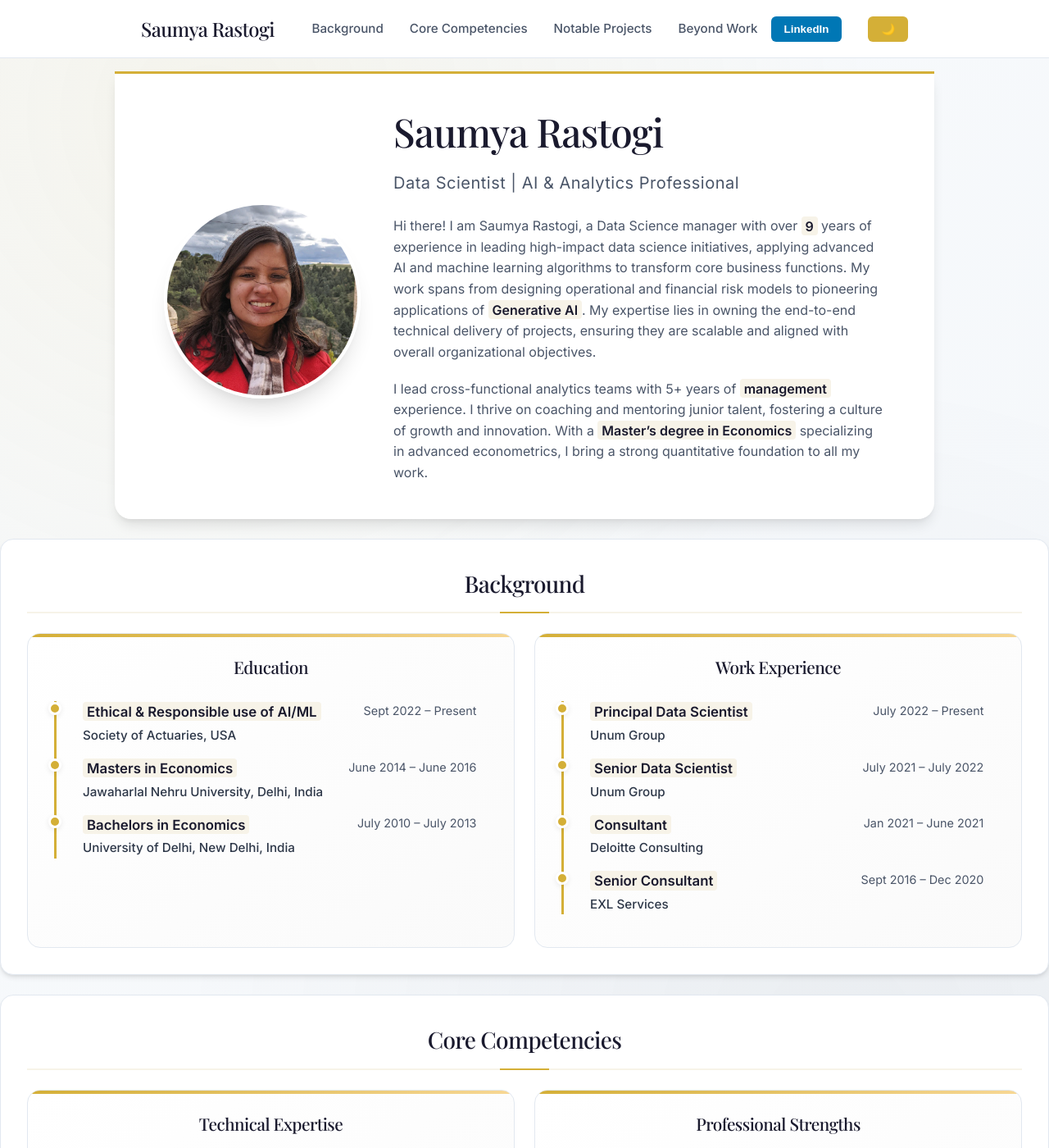
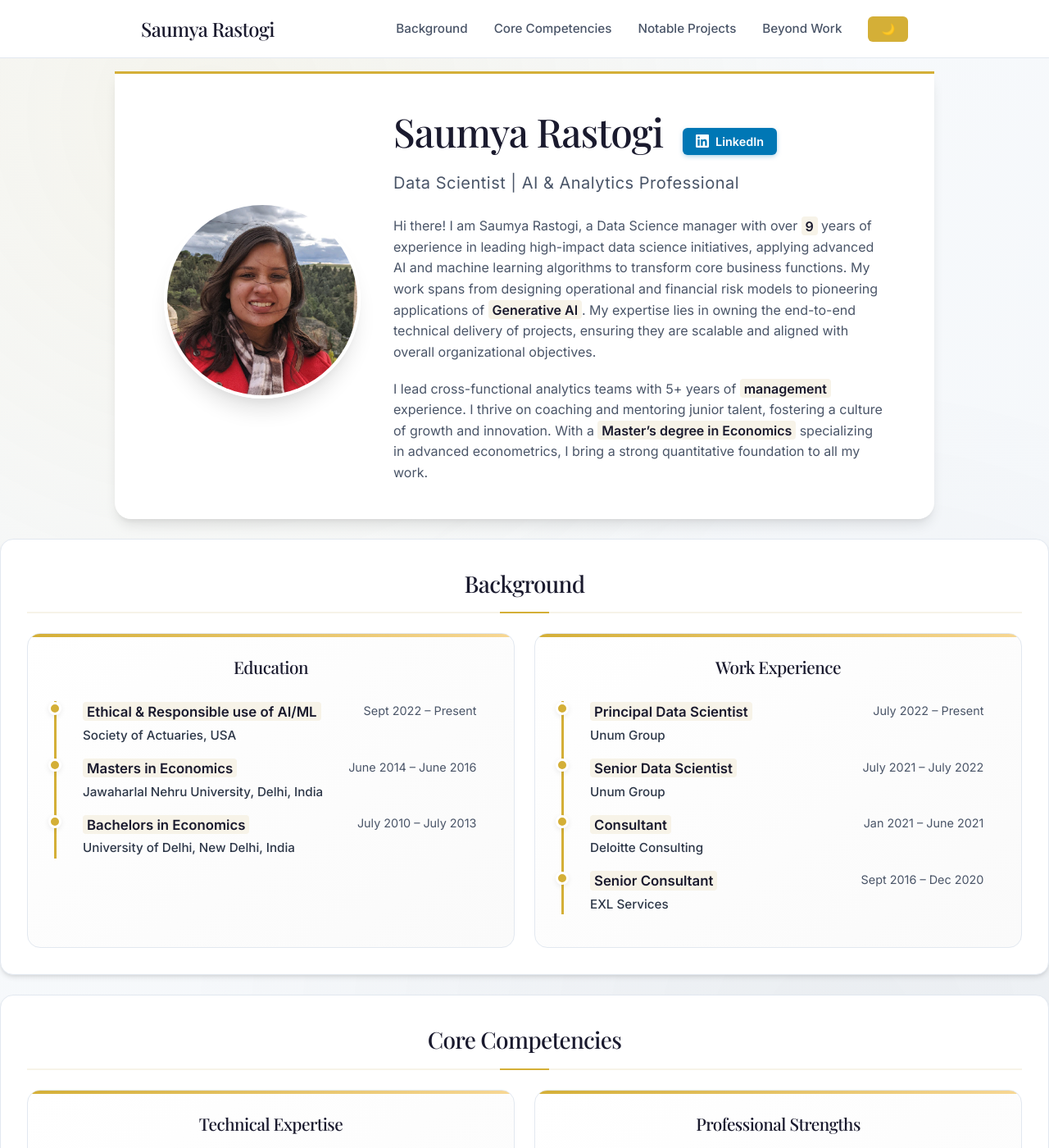
Before and after one commit to SaumyaRstgi/SaumyaRstgi.github.io, a Jekyll site: the page built from index.md, in a window 1280 px wide and 1400 px high. Shown: the whole window at 82% size. Built offline with Jekyll 4.4.1, drawn with Linux system fonts in a browser that asks for light colours.

Commit message:
Reposition LinkedIn button next to name with horizontal design
- Move LinkedIn button from navigation to profile header next to name
- Transform from circular icon-only to horizontal button with text
- Add baseline alignment with name for professional appearance
- Include LinkedIn icon + "LinkedIn" text for clear call-to-action
- Implement responsive design for mobile devices
- Clean up old LinkedIn button styles from navigation
- Optimize mobile layout with proper centering and sizing

🤖 Generated with [Claude Code](https://claude.ai/code)

Co-Authored-By: Claude <noreply@anthropic.com>

```diff
--- a/_includes/navigation.html
+++ b/_includes/navigation.html
@@ -15,12 +15,6 @@
             <a href="#skills">Core Competencies</a>
             <a href="#impact">Notable Projects</a>
             <a href="#outside-work">Beyond Work</a>
-            {% if site.linkedin %}
-            <button id="linkedinBtn" onclick="window.open('{{ site.linkedin }}', '_blank')"
-                    class="linkedin-btn">
-                LinkedIn
-            </button>
-            {% endif %}
             <button id="darkModeToggle">🌙</button>
         </div>
     </div>
--- a/_layouts/home.html
+++ b/_layouts/home.html
@@ -5,7 +5,17 @@ layout: default
 <header class="profile-header" id="about">
     <img src="{{ '/assets/images/profilePic.jpeg' | relative_url }}" alt="{{ site.author }}" class="profile-img">
     <div class="profile-info">
-        <h1>{{ site.author }}</h1>
+        <div class="profile-name-section">
+            <h1>{{ site.author }}</h1>
+            {% if site.linkedin %}
+            <button class="profile-linkedin-btn" onclick="window.open('{{ site.linkedin }}', '_blank')">
+                <svg width="16" height="16" viewBox="0 0 24 24" fill="currentColor">
+                    <path d="M20.447 20.452h-3.554v-5.569c0-1.328-.027-3.037-1.852-3.037-1.853 0-2.136 1.445-2.136 2.939v5.667H9.351V9h3.414v1.561h.046c.477-.9 1.637-1.85 3.37-1.85 3.601 0 4.267 2.37 4.267 5.455v6.286zM5.337 7.433c-1.144 0-2.063-.926-2.063-2.065 0-1.138.92-2.063 2.063-2.063 1.14 0 2.064.925 2.064 2.063 0 1.139-.925 2.065-2.064 2.065zm1.782 13.019H3.555V9h3.564v11.452zM22.225 0H1.771C.792 0 0 .774 0 1.729v20.542C0 23.227.792 24 1.771 24h20.451C23.2 24 24 23.227 24 22.271V1.729C24 .774 23.2 0 22.222 0h.003z"/>
+                </svg>
+                LinkedIn
+            </button>
+            {% endif %}
+        </div>
         <h2>{{ page.subtitle | default: site.description }}</h2>
         {{ content }}
     </div>
--- a/_sass/_navigation.scss
+++ b/_sass/_navigation.scss
@@ -105,24 +105,6 @@
     width: 100%;
 }
 
-.linkedin-btn {
-    margin-left: 1rem;
-    padding: 0.5rem 1rem;
-    border-radius: 6px;
-    border: none;
-    background: #0077b5;
-    color: #fff;
-    font-weight: 600;
-    cursor: pointer;
-    transition: all 0.3s;
-}
-
-.linkedin-btn:hover {
-    background: #005885;
-    transform: translateY(-2px);
-    box-shadow: var(--shadow-soft);
-}
-
 #darkModeToggle {
     margin-left: 2rem;
     padding: 0.5rem 1rem;
--- a/_sass/_profile.scss
+++ b/_sass/_profile.scss
@@ -23,9 +23,44 @@
     border: 4px solid var(--surface);
 }
 
+.profile-name-section {
+    display: flex;
+    align-items: baseline;
+    gap: 1.5rem;
+    margin-bottom: 0.5rem;
+}
+
+.profile-linkedin-btn {
+    display: inline-flex;
+    align-items: center;
+    gap: 0.5rem;
+    background: #0077b5;
+    color: white;
+    border: none;
+    padding: 0.5rem 1rem;
+    border-radius: 6px;
+    cursor: pointer;
+    transition: all 0.3s ease;
+    box-shadow: 0 2px 6px -1px rgba(0, 119, 181, 0.4);
+    flex-shrink: 0;
+    font-weight: 600;
+    font-size: 0.9rem;
+    font-family: 'Inter', -apple-system, BlinkMacSystemFont, sans-serif;
+}
+
+.profile-linkedin-btn:hover {
+    background: #005885;
+    transform: translateY(-2px);
+    box-shadow: 0 4px 12px -2px rgba(0, 119, 181, 0.5);
+}
+
+.profile-linkedin-btn svg {
+    fill: currentColor;
+}
+
 .profile-info h1 {
     font-family: 'Playfair Display', serif;
-    margin: 0 0 0.5rem 0;
+    margin: 0;
     font-size: 3rem;
     font-weight: 500;
     color: var(--primary-dark);
--- a/_sass/_responsive.scss
+++ b/_sass/_responsive.scss
@@ -30,6 +30,18 @@
 
     .profile-info {
         text-align: center;
+    }
+
+    .profile-name-section {
+        justify-content: center;
+        flex-wrap: wrap;
+        gap: 1rem;
+        align-items: center;
+    }
+
+    .profile-linkedin-btn {
+        padding: 0.4rem 0.8rem;
+        font-size: 0.85rem;
     }
 
     .nav-container {
@@ -77,13 +89,6 @@
 
     .nav-links a:last-of-type {
         border-bottom: none;
-    }
-
-    .linkedin-btn {
-        margin: 0;
-        padding: 0.75rem 1.5rem;
-        align-self: center;
-        width: fit-content;
     }
 
     #darkModeToggle {
```
